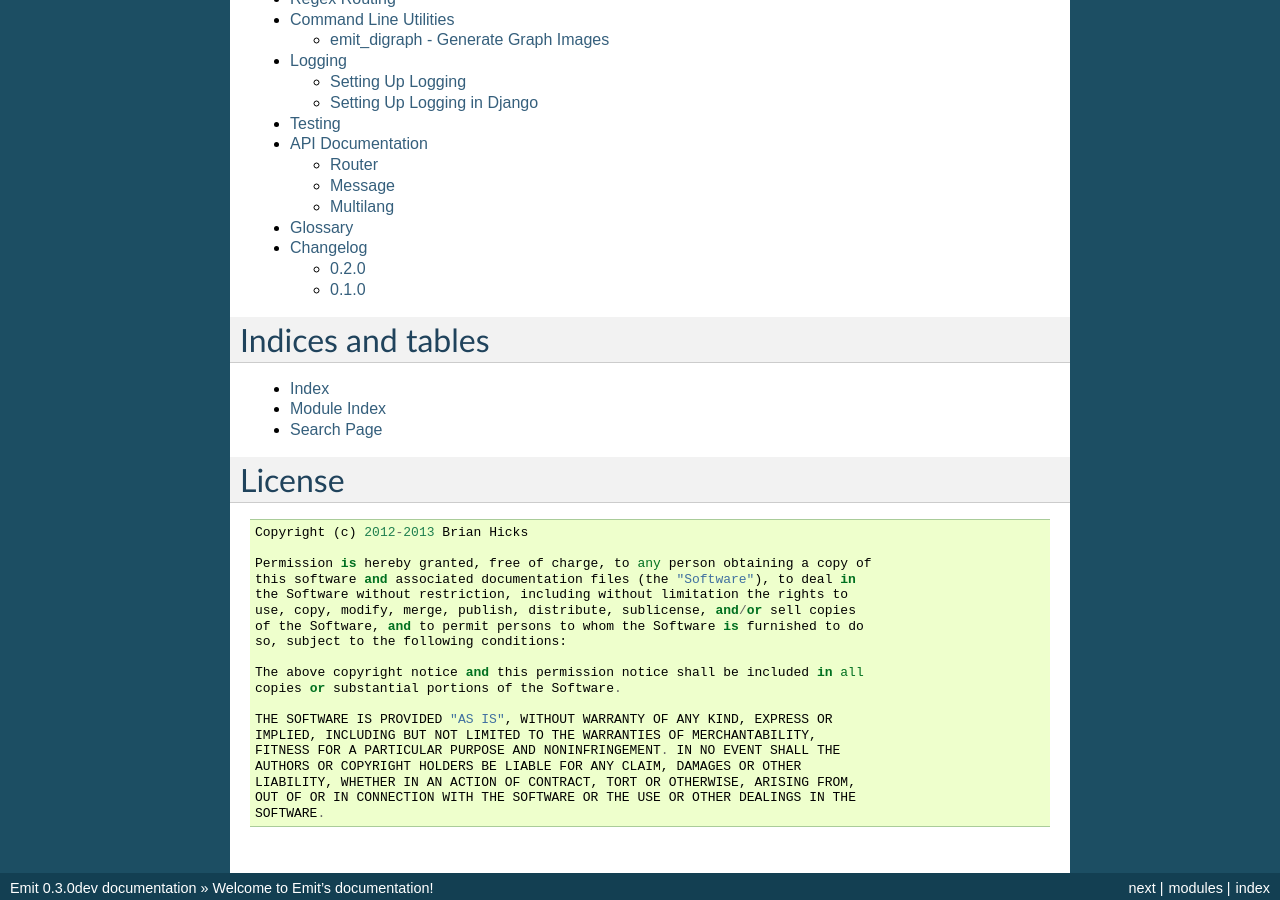
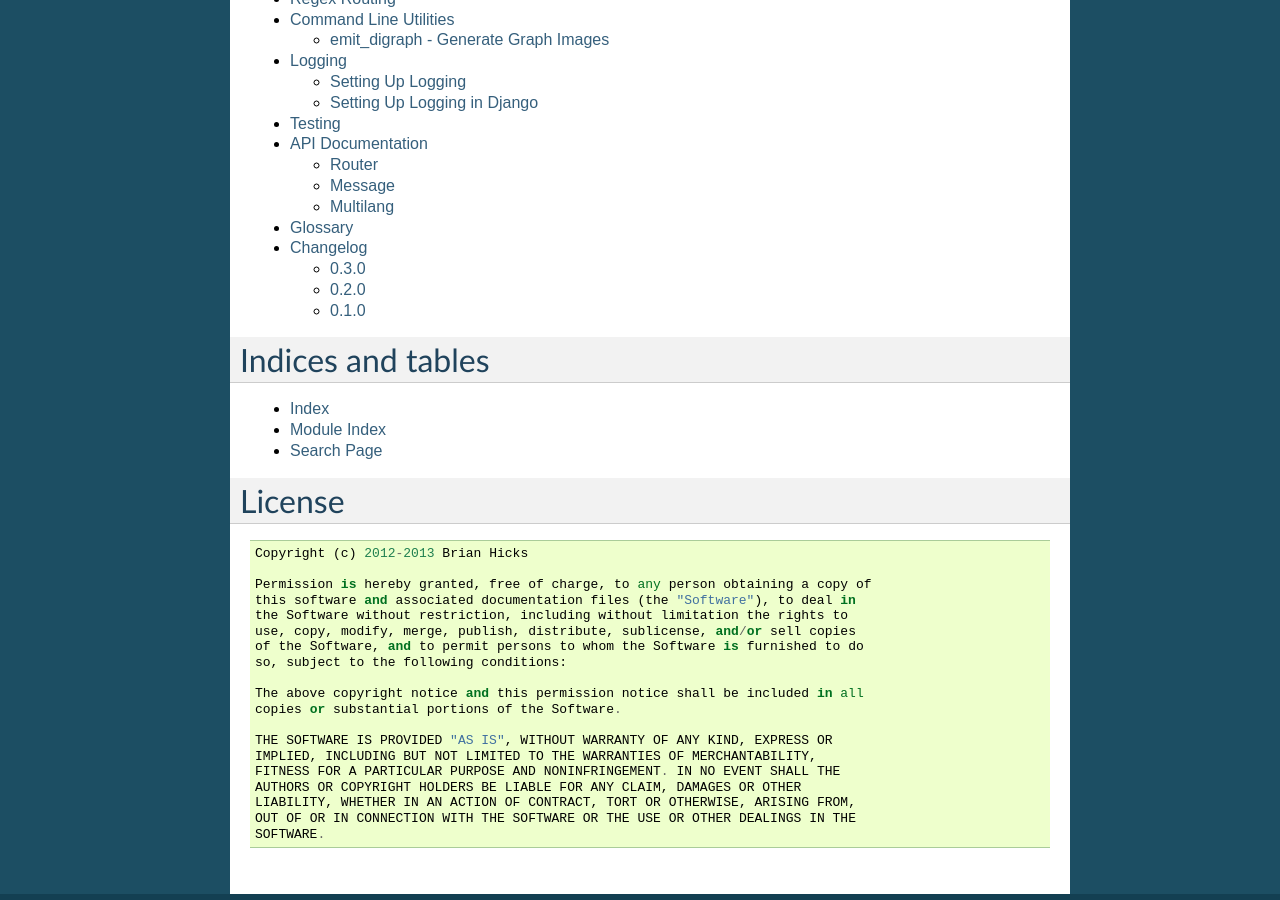
Before and after one commit to BrianHicks/emit, a Sphinx documentation site: the page built from docs/index.rst, in a window 1280 px wide and 900 px high, scrolled down 604 px. Built offline with Sphinx 7.4.7, drawn with Linux system fonts in a browser that asks for light colours.

Commit message:
add 0.3.0 section to changelog

```diff
--- a/docs/changelog.rst
+++ b/docs/changelog.rst
@@ -1,5 +1,11 @@
 Changelog
 =========
+
+0.3.0
+-----
+
+ - Better documentation
+ - :doc:`RQ support <distributing-work/rq>`
 
 0.2.0
 -----
```
